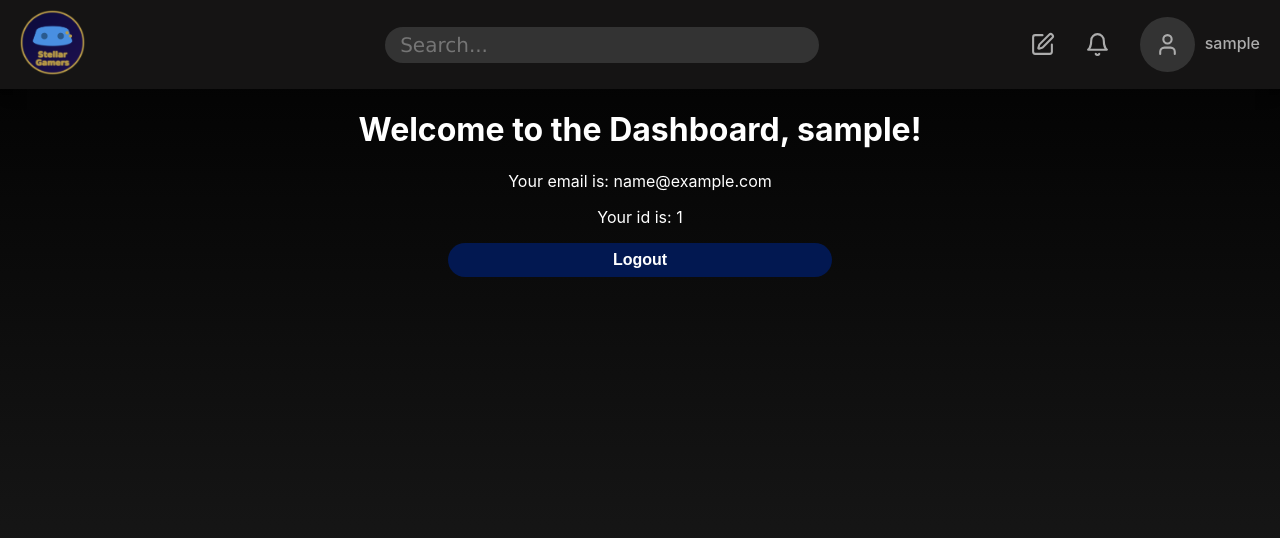
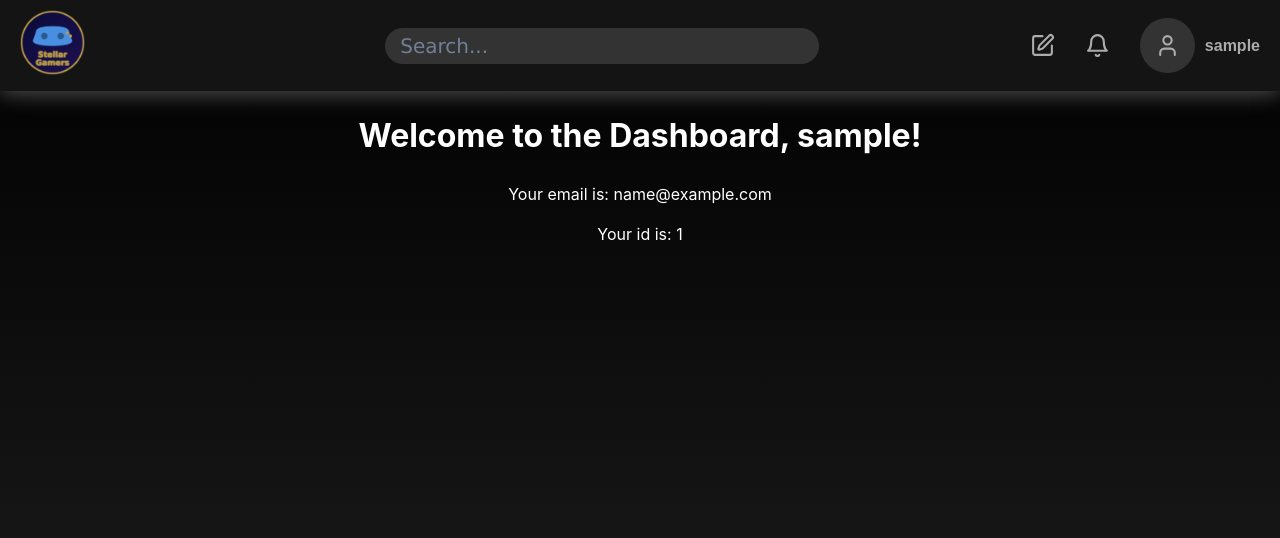
Before and after one commit to Norumai01/Honkai_Frontend, a React (Create React App) app: page /dashboard in a window 1280 px wide. Shown: the top 538 px of the page. Built offline with nearby package versions, Linux system fonts and the light colour scheme; sample sign-in values are in the browser's storage.

Commit message:
Addded click-able menu on profile pic

```diff
--- a/package.json
+++ b/package.json
@@ -3,10 +3,14 @@
   "version": "0.1.0",
   "private": true,
   "dependencies": {
+    "@chakra-ui/react": "^2.10.2",
+    "@emotion/react": "^11.13.3",
+    "@emotion/styled": "^11.13.0",
     "@testing-library/jest-dom": "^5.17.0",
     "@testing-library/react": "^13.4.0",
     "@testing-library/user-event": "^13.5.0",
     "axios": "^1.7.7",
+    "framer-motion": "^11.11.9",
     "lucide-react": "^0.453.0",
     "react": "^18.3.1",
     "react-dom": "^18.3.1",
--- a/src/App.js
+++ b/src/App.js
@@ -2,9 +2,19 @@ import React from "react";
 import AuthPage from "./components/Auth/AuthPage";
 import Dashboard from "./components/Social_Hub/Dashboard";
 import { BrowserRouter as Router, Route, Routes } from "react-router-dom";
+import { ChakraProvider, extendTheme } from "@chakra-ui/react";
+
+const theme = extendTheme({
+  styles: {
+    global: {
+      // Empty object will prevent Chakra from applying its global styles
+    },
+  },
+});
 
 function App() {
   return (
+    <ChakraProvider theme={theme} resetCSS={false}>
       <Router>
         <div className="App">
           <Routes>
@@ -13,6 +23,7 @@ function App() {
           </Routes>
         </div>
       </Router>
+    </ChakraProvider>
   );
 }
 
--- a/src/components/Social_Hub/Dashboard.js
+++ b/src/components/Social_Hub/Dashboard.js
@@ -1,19 +1,12 @@
 import React from "react";
 import styles from "./hub.module.css";
 import { useNavigate } from "react-router-dom";
-import Button from "../common/Button";
 import Header from "../common/Header";
 
 const Dashboard = () => {
     // User data is obtained from being stored in localStorage.
     const user = JSON.parse(localStorage.getItem('user'));
     const navigate = useNavigate();
-
-    const handleLogout = () => {
-        // Remove from local storage.
-        localStorage.removeItem('user');
-        navigate('/');
-    }
 
     React.useEffect(() => {
         if (!user) {
@@ -33,8 +26,6 @@ const Dashboard = () => {
             <p>Your email is: {user?.email}</p>
             <p>Your id is: {user?.id}</p>
             {/* ... */}
-
-            <Button onClick={handleLogout}>Logout</Button>
         </div>
     );
 }
--- a/src/components/common/Common.module.css
+++ b/src/components/common/Common.module.css
@@ -61,7 +61,7 @@
     display: flex;
     align-items: center;
     justify-content: space-between;
-    box-shadow: 0 10px 15px -3px rgba(0, 0, 0, 0.1), 0 4px 6px -2px rgba(0, 0, 0, 0.05);
+    box-shadow: 0 3px 20px 0px rgba(255, 255, 255, 0.3);
 }
 
 .logoImage {
@@ -119,8 +119,72 @@
     justify-content: center;
     overflow: hidden;
     cursor: pointer;
+    color: #acacac;
 }
 
-.profilePic {
-    /* Not sure what to do here yet. */
+.iconsContainer button {
+    padding: 0;
+    height: auto;
+    font-weight: inherit;
 }
+
+.menuButton {
+    background: transparent !important;
+    padding: 0 !important;
+    height: auto !important;
+    border: none !important;
+    box-shadow: none !important;
+}
+
+.menuButton:hover, .menuButton:active, .menuButton:focus {
+    cursor: pointer;
+}
+
+.username {
+    font-weight: 600 !important;
+    color: #acacac !important;
+}
+
+.menuList {
+    background-color: #151414 !important;
+    box-shadow: -6px -4px 6px -1px rgb(86 86 86 / 10%) !important;
+    padding: 0 !important;
+}
+
+.menuItem {
+    background-color: #151414 !important;
+    padding: 0 15px !important;
+    border: none;
+    cursor: pointer;
+}
+
+.menuItem:last-child {
+    margin-bottom: 0 !important;
+}
+
+.menuItem:hover {
+    background-color: #ffffff !important;
+}
+
+.menuItem:active {
+    background-color: #ffffff !important;
+}
+
+.menuItemText {
+    margin-left: 8px !important;
+    font-size: 16px !important;
+    font-weight: 600;
+}
+
+.menuItem svg {
+    color: #acacac !important;
+}
+
+/* Ensure Chakra UI menu components blend with existing styles */
+:global(.chakra-menu__menu-button) {
+    height: auto !important;
+}
+
+:global(.chakra-menu__menuitem) {
+    font-size: 16px !important;
+}
--- a/src/components/common/Header.js
+++ b/src/components/common/Header.js
@@ -1,11 +1,19 @@
 import React from "react";
-import { SquarePen, Bell, User } from 'lucide-react';
+import { SquarePen, Bell, User, Settings, LogOut} from 'lucide-react';
 import styles from './Common.module.css'
 import Input from "./Input";
 import { Link, useNavigate } from "react-router-dom";
 import communityLogo from "../../assets/images/gaming-community-logo.png";
+import { Menu, MenuButton, MenuList, MenuItem, Button, Box, Flex, Text } from "@chakra-ui/react";
 
 const Header = ({ profilePicURL, username }) => {
+    const navigate = useNavigate();
+
+    const handleLogout = () => {
+        localStorage.removeItem('user');
+        navigate('/');
+    }
+
     return (
         <header className={styles.header}>
             {/* Logo */}
@@ -22,16 +30,40 @@ const Header = ({ profilePicURL, username }) => {
             <div className={styles.iconsContainer}>
                 <SquarePen size={25} className={styles.pen} />
                 <Bell size={25} className={styles.bell} />
-                <div className={styles.userInfo}>
-                    <div className={styles.userIcon}>
-                        {profilePicURL ? (
-                            <img src={profilePicURL} alt={`${username}'s profile`} className={styles.profilePic} />
-                        ) : (
-                            <User size={25} />
-                        )}
-                    </div>
-                    <p style={{ fontWeight: 500 }}>{ username }</p>
-                </div>
+                <Menu>
+                    <MenuButton as={Button} className={styles.menuButton}>
+                        <Flex align="center" gap="10px">
+                            <Box className={styles.userIcon}>
+                                {profilePicURL ? (
+                                    <img src={profilePicURL} alt={`${username}'s profile`} className={styles.profilePic} />
+                                ) : (
+                                    <User size={25} />
+                                )}
+                            </Box>
+                            <Text className={styles.username}>{username}</Text>
+                        </Flex>
+                    </MenuButton>
+                    <MenuList className={styles.menuList}>
+                        <MenuItem className={styles.menuItem}>
+                            <Flex align="center">
+                                <User size={20} />
+                                <Text className={styles.menuItemText}>Profile</Text>
+                            </Flex>
+                        </MenuItem>
+                        <MenuItem className={styles.menuItem}>
+                            <Flex align="center">
+                                <Settings size={20} />
+                                <Text className={styles.menuItemText}>Settings</Text>
+                            </Flex>
+                        </MenuItem>
+                        <MenuItem className={styles.menuItem} onClick={handleLogout}>
+                            <Flex align="center">
+                                <LogOut size={20} />
+                                <Text className={styles.menuItemText}>Logout</Text>
+                            </Flex>
+                        </MenuItem>
+                    </MenuList>
+                </Menu>
             </div>
         </header>
     );
```
Also changed, not shown: src/components/Social_Hub/UserProfile.js (added), 1 other file (tests, documents, lock files or other folders). Lines whose indentation alone changed are shown as unchanged.
